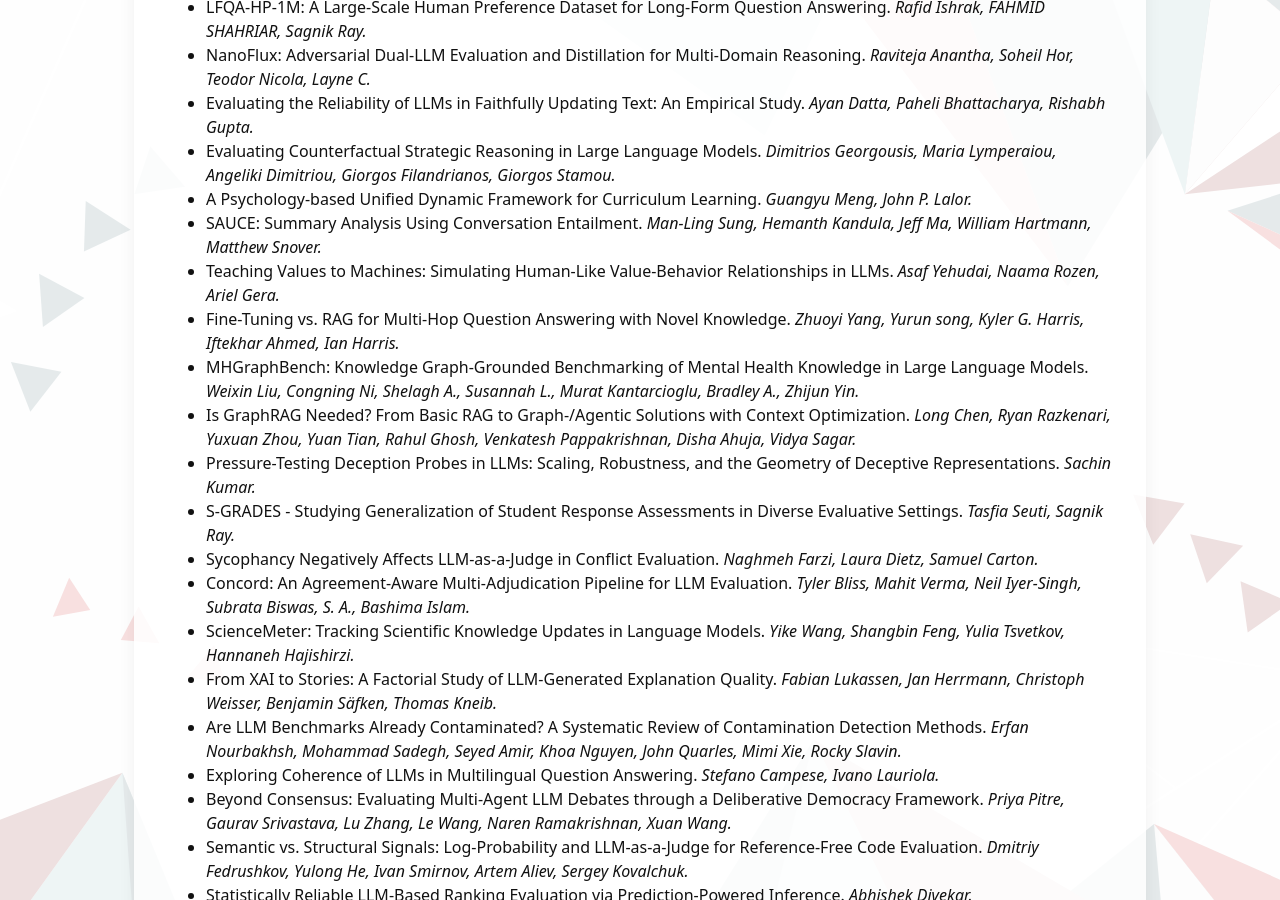
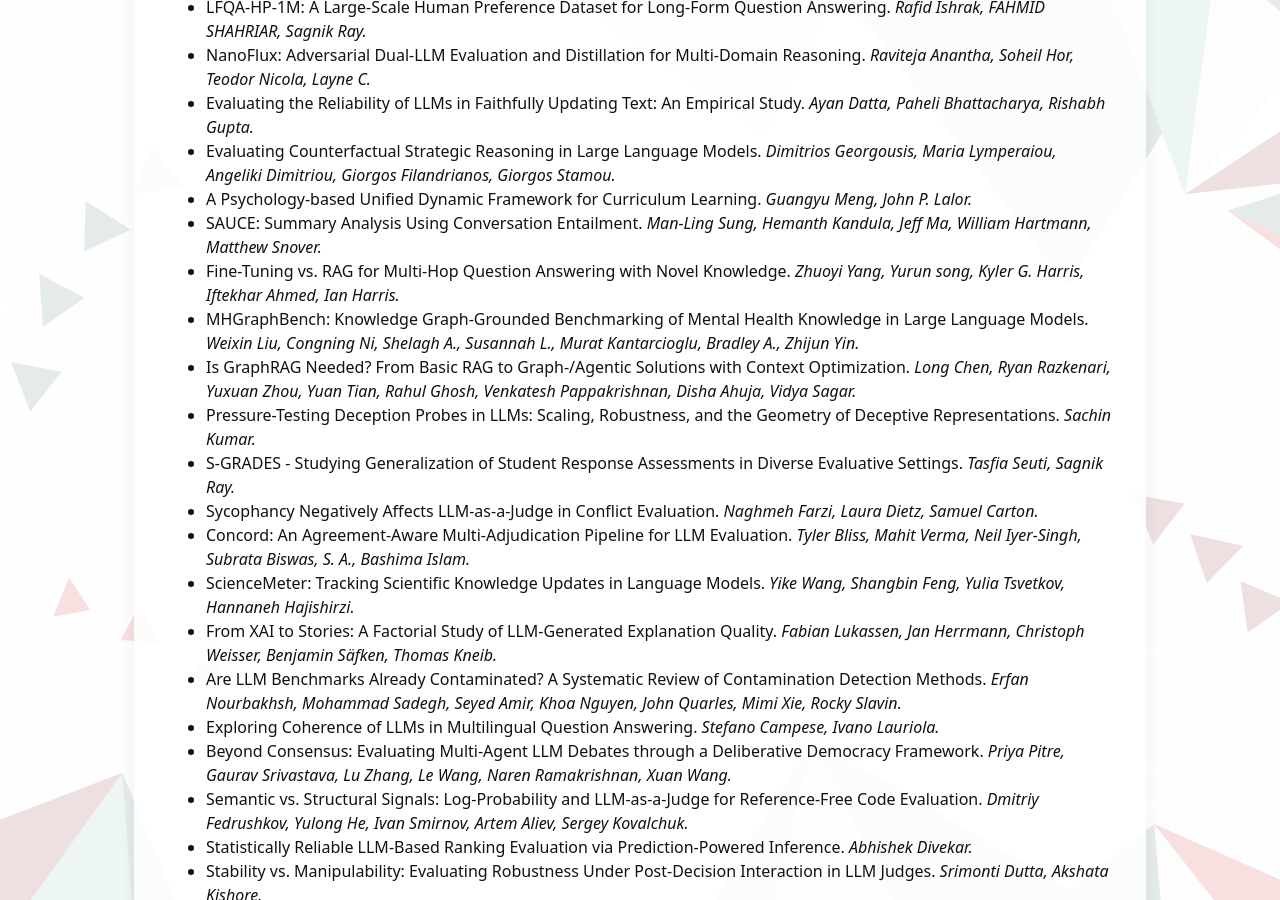
Before and after one commit to GEM-workshop/gem-workshop.github.io, a Jekyll site: the page built from index.md, in a window 1280 px wide and 900 px high, scrolled down 5082 px. Built offline with Jekyll 4.4.1, drawn with Linux system fonts in a browser that asks for light colours; some of the changed text lies outside the part shown.

Commit message:
Removed withdrawn papers from program

```diff
--- a/index.md
+++ b/index.md
@@ -204,7 +204,7 @@ I will present Autorubric, an open-source framework that consolidates these best
 - Evaluating Counterfactual Strategic Reasoning in Large Language Models. *Dimitrios Georgousis, Maria Lymperaiou, Angeliki Dimitriou, Giorgos Filandrianos, Giorgos Stamou.*
 - A Psychology-based Unified Dynamic Framework for Curriculum Learning. *Guangyu Meng, John P. Lalor.*
 - SAUCE: Summary Analysis Using Conversation Entailment. *Man-Ling Sung, Hemanth Kandula, Jeff Ma, William Hartmann, Matthew Snover.*
-- Teaching Values to Machines: Simulating Human-Like Value-Behavior Relationships in LLMs. *Asaf Yehudai, Naama Rozen, Ariel Gera.*
+<!-- - Teaching Values to Machines: Simulating Human-Like Value-Behavior Relationships in LLMs. *Asaf Yehudai, Naama Rozen, Ariel Gera.*-->
 - Fine-Tuning vs. RAG for Multi-Hop Question Answering with Novel Knowledge. *Zhuoyi Yang, Yurun song, Kyler G. Harris, Iftekhar Ahmed, Ian Harris.*
 - MHGraphBench: Knowledge Graph-Grounded Benchmarking of Mental Health Knowledge in Large Language Models. *Weixin Liu, Congning Ni, Shelagh A., Susannah L., Murat Kantarcioglu, Bradley A., Zhijun Yin.*
 - Is GraphRAG Needed? From Basic RAG to Graph-/Agentic Solutions with Context Optimization. *Long Chen, Ryan Razkenari, Yuxuan Zhou, Yuan Tian, Rahul Ghosh, Venkatesh Pappakrishnan, Disha Ahuja, Vidya Sagar.*
```
Also changed, not shown: other parts of index.md (+1 -1 lines).
